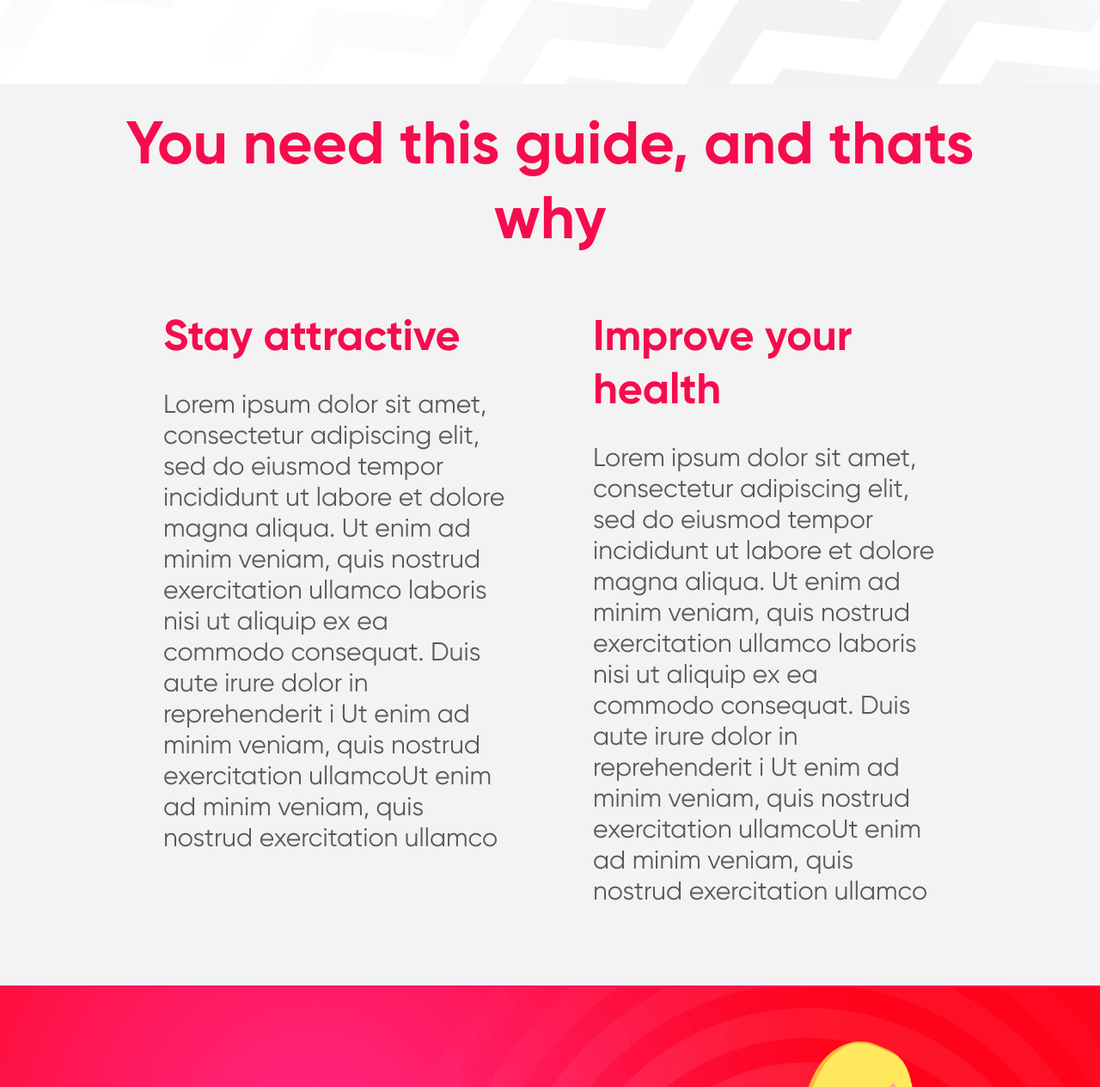
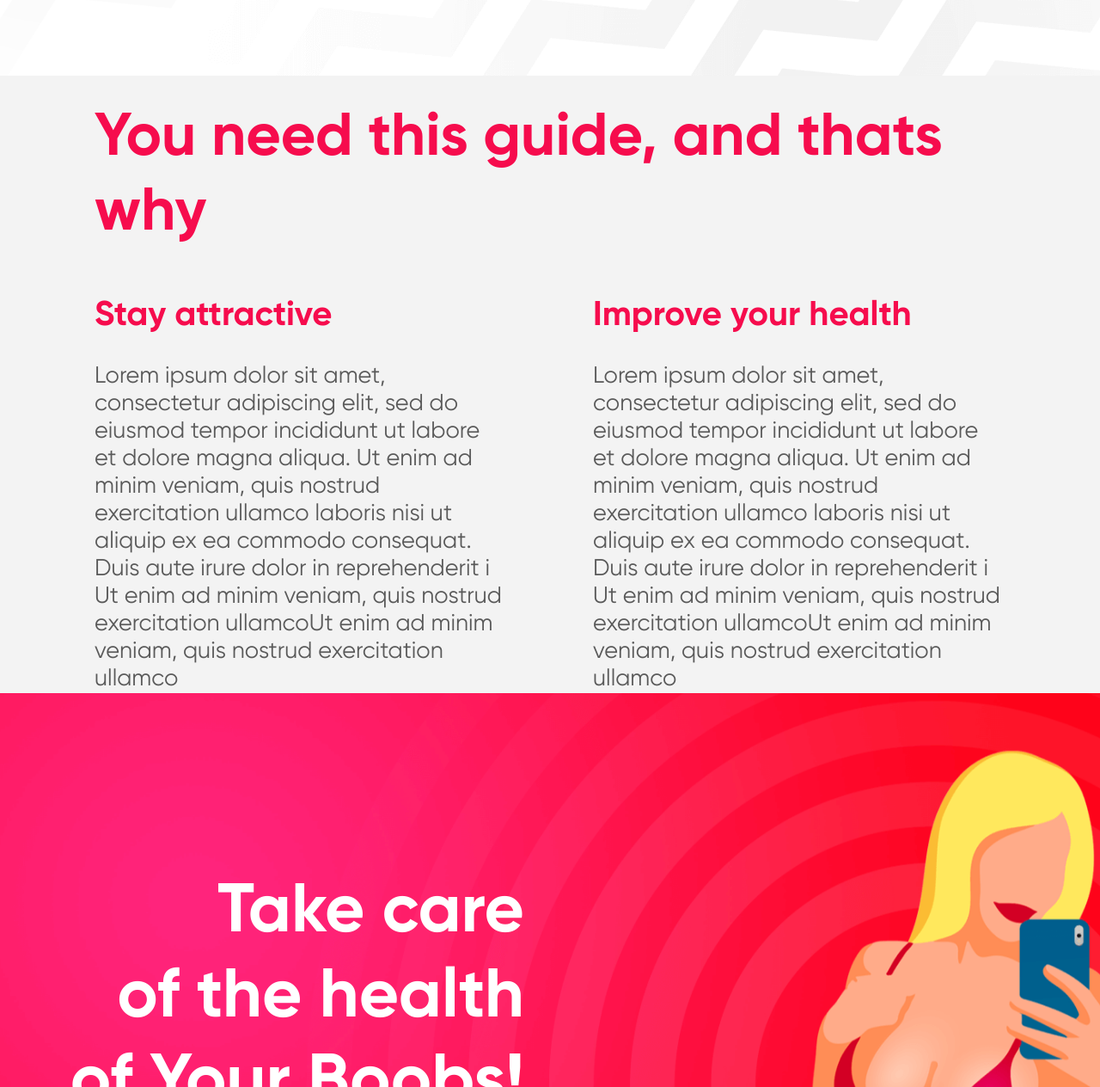
Before and after one commit to mambetov90/oneSliderProject, a website: page index.html in a window 1280 px wide. Shown: the part 816-2080 px from the top of the page at 86% size. Drawn offline with nearby package versions, Linux system fonts and the light colour scheme.

Commit message:
fix for footer icon, guide container shifted down, changed size of care container

```diff
--- a/scss/care-content.scss
+++ b/scss/care-content.scss
@@ -5,7 +5,9 @@
 }
 
 .care-content-block__text {
-  padding: 136px 0 180px;
+  position: relative;
+  bottom: 200px;
+  padding: 436px 0 180px;
   font-size: 80px;
   color: var(--cWhite);
   font-weight: 700;
--- a/scss/footer.scss
+++ b/scss/footer.scss
@@ -32,7 +32,7 @@
   gap: 15px;
 
   @media screen and (min-width: 1201px) {
-    align-self: end;
+    align-self: flex-end;
   }
 
   a {
--- a/scss/guide-content.scss
+++ b/scss/guide-content.scss
@@ -5,11 +5,12 @@
 }
 
 .guide-content-block {
+  position: relative;
+  top: 30px;
   width: 100%;
   max-width: 1400px;
-  margin-top: 100px;
+  margin-top: 60px;
   background-color: #f3f3f3;
-  padding-bottom: 90px;
 
   @media screen and (max-width: 1023px) {
     margin: 30px 0;
@@ -18,11 +19,11 @@
 }
 
 .section__title {
-  padding-top: 30px;
+  padding: 30px 30px 0 30px;
   color: #f60c4d;
+  justify-content: left;
   font-size: 70px;
   align-items: center;
-  text-align: center;
 
   @media screen and (max-width: 1023px) {
     font-size: 30px;
@@ -30,10 +31,10 @@
 }
 
 .articles {
-  padding: 0 110px;
+  padding: 0 30px;
   display: flex;
   justify-content: space-between;
-  margin-top: 60px;
+  margin-top: 50px;
   gap: 100px;
 
   @media screen and (max-width: 1200px) {
@@ -58,7 +59,7 @@
 .articles__title {
   align-items: center;
   justify-content: center;
-  font-size: 50px;
+  font-size: 40px;
   color: #f60c4d;
   margin-bottom: 30px;
 
@@ -71,7 +72,7 @@
 }
 
 .articles__text {
-  font-size: 30px;
+  font-size: 27px;
   color: #595959;
 
   @media screen and (max-width: 1023px) {
```
Also changed, not shown: scss/care-content.css, scss/footer.css, scss/guide-content.css, style.css.
